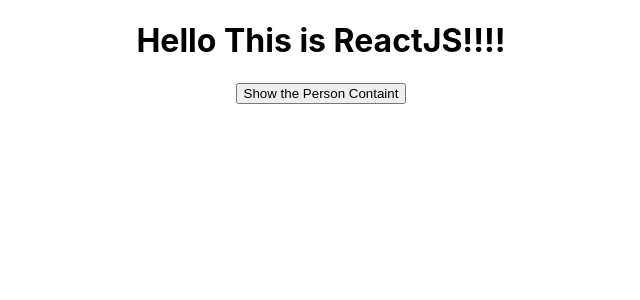
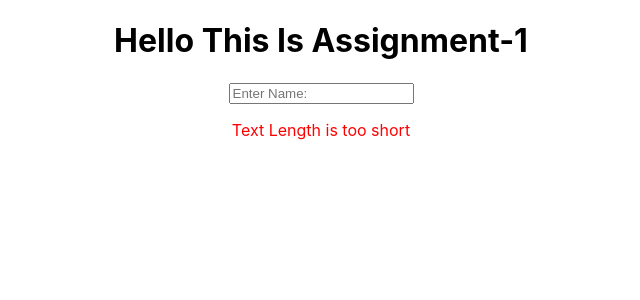
Before and after one commit to ajaysharma91/my-app, a React (Create React App) app: page / in a window 1280 px wide. Shown: the top 300 px of the page, without its empty margins (319-959 px from the left). Built offline with nearby package versions, Linux system fonts and the light colour scheme.

Commit message:
Assignment-1

```diff
--- a/src/App.js
+++ b/src/App.js
@@ -2,36 +2,45 @@
 //import {useState} from 'react';
 import './App.css';
 import Person from './Person';
-import OutputData from './OutputData';
-import InputData from './InputData';
+import Validation from './Validation';
+import Char from './Char';
+class App extends React.Component {
 
-class App extends React.Component {
-  constructor(props){
-    super(props);
-    this.state = {
-      userName:"ajay"
-      //this.handleNameAndAgeChange = this.handleNameAndAgeChange.bind();
-    }
+  state={
+    userInput:''
   }
 
 
    handleNameAndAgeChange = (event)=>{
-   this.setState({userName: event.target.value});
+   this.setState({userInput: event.target.value});
   }
 
+  deleteChar =(index)=>{
+   const char = this.state.userInput.split('');
+   char.splice(index,1);
+   const updateChar = char.join('');
+   this.setState({userInput:updateChar});
+  }
 
   render(){
+    const style = {
+      color:"red",
+      border:"1px 2px solid green"
 
+
+    }
+
+    const charList = this.state.userInput.split('').map((ch, index)=>{
+      return <Char chr={ch} clicked={()=>this.deleteChar(index)}/>;
+    })
   return (
 
     <div className="App">
-    <OutputData name={this.state.userName} />
-    <OutputData name={this.state.userName} />
-    <OutputData name={this.state.userName}/>
-    <OutputData name={this.state.userName} />
-    <OutputData name={this.state.userName} />
-    <InputData changed={this.handleNameAndAgeChange} currentName={this.state.userName} />
-
+    <h1>Hello This Is Assignment-1</h1>
+     <input type="text" placeholder="Enter Name: " onChange={this.handleNameAndAgeChange}/>
+     <p style={style}>{this.state.userInput}</p>
+     <Validation len={this.state.userInput.length}/>
+     {charList}
     </div>
   );
   }
--- /dev/null
+++ b/src/Char.js
@@ -0,0 +1,19 @@
+import React from 'react';
+
+const char= (props)=>{
+   const style = {
+       display:'inline-block',
+       padding:'16px',
+       margin:'16px',
+       border:'1px solid red',
+       textAlign:'center'
+   }
+    return(
+
+        <div className="char" style={style} onClick={props.clicked}>
+         {props.chr}
+        </div>
+    );
+}
+
+export default char;
--- /dev/null
+++ b/src/Validation.js
@@ -0,0 +1,16 @@
+import React from 'react';
+
+const validation =(props)=>{
+    const len = props.len;
+    var text = "Text Length is too short";
+    var col='red';
+    if(len>=5)
+    {text = "Text Length is Enough";
+        col='blue';
+}
+    return (
+
+     <p style={{color:col}}>{text}</p>
+    );
+}
+export default validation;
--- a/src/index.js
+++ b/src/index.js
@@ -3,9 +3,9 @@
 import './index.css';
 import App from './App';
 import * as serviceWorker from './serviceWorker';
-import AppConditional from './AppConditional';
+//import AppConditional from './AppConditional';
 
-ReactDOM.render(<AppConditional />, document.getElementById('root'));
+ReactDOM.render(<App />, document.getElementById('root'));
 
 // If you want your app to work offline and load faster, you can change
 // unregister() to register() below. Note this comes with some pitfalls.
```
